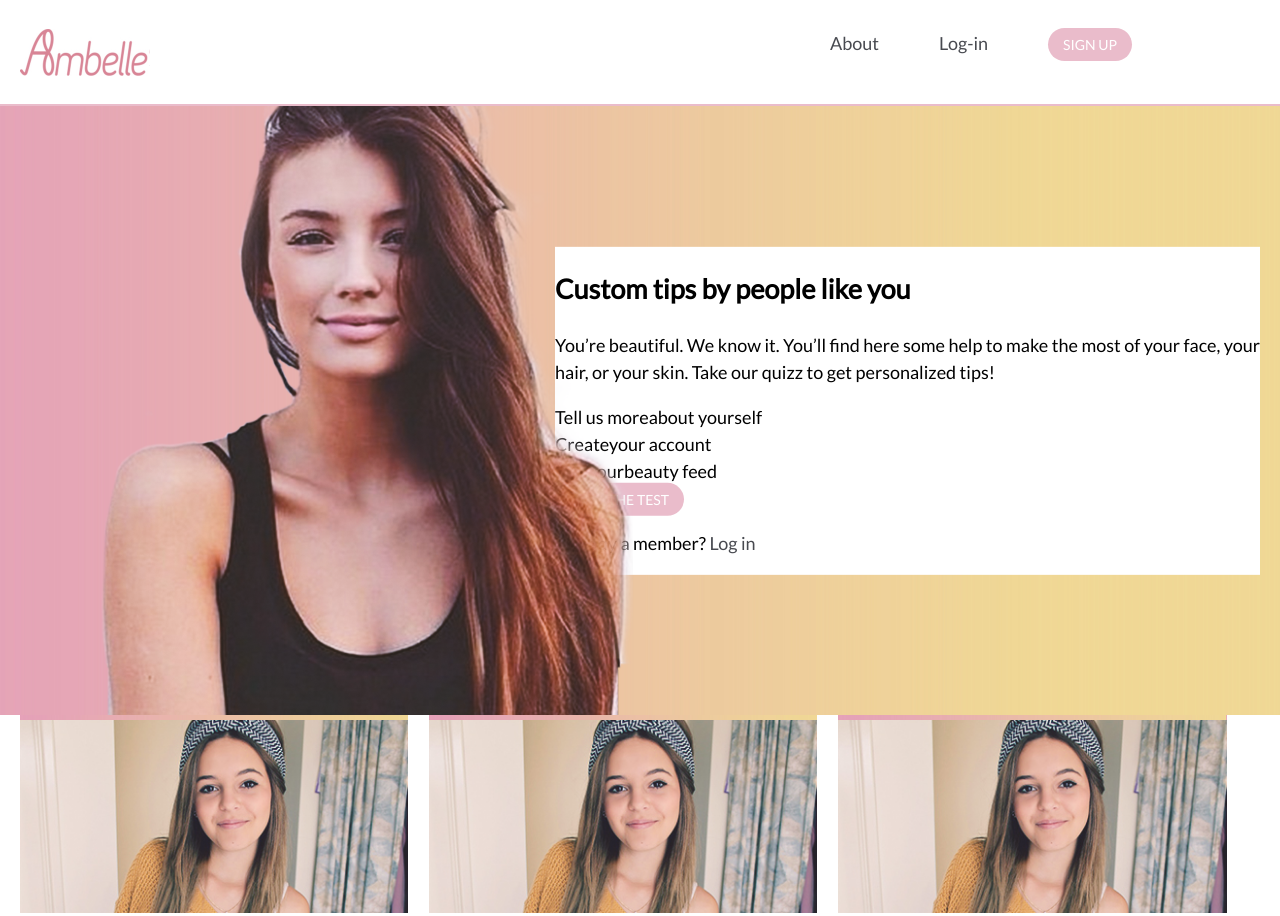
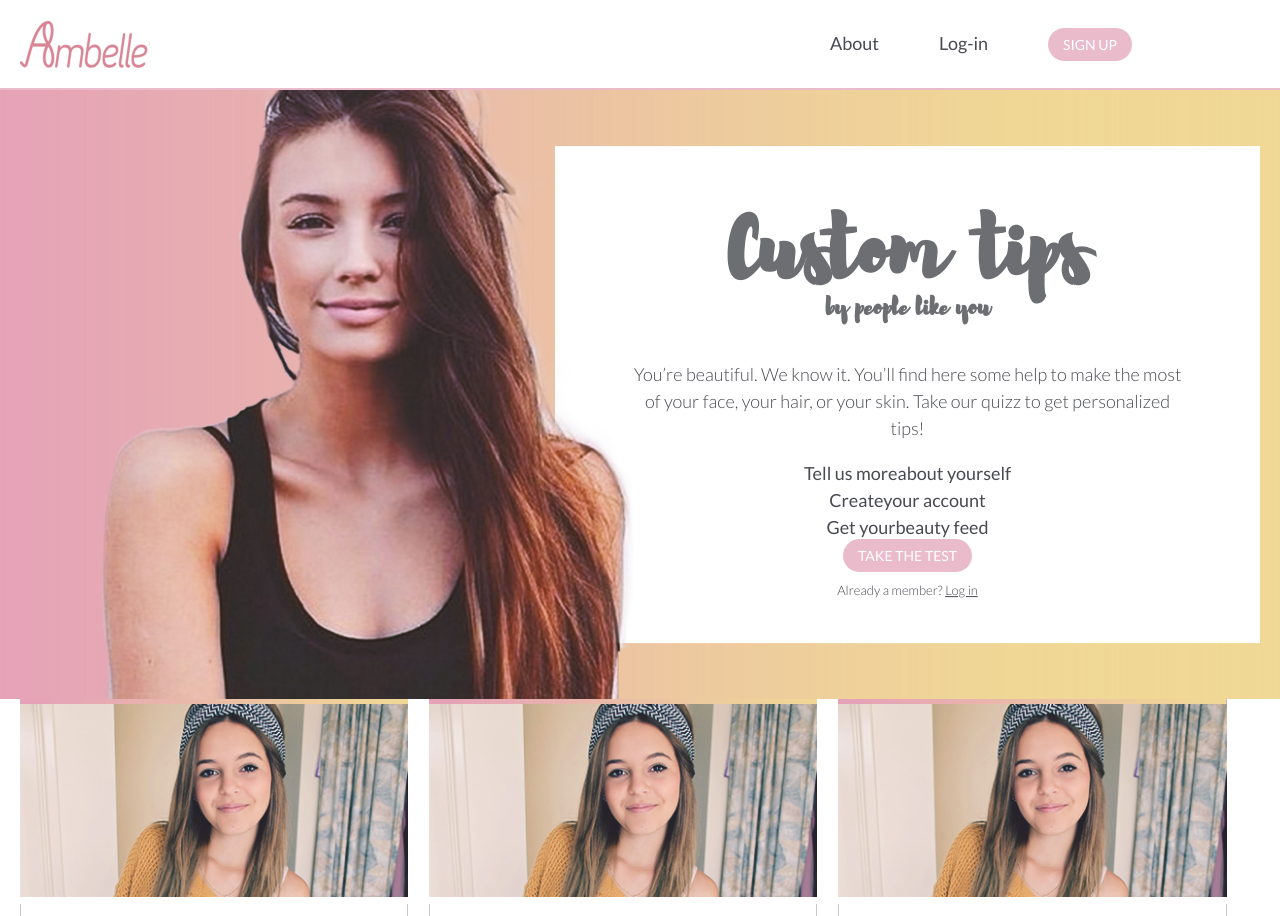
Before and after one commit to maepi/ambelle, a plain HTML site: page index.html in a window 1280 px wide. Shown: the top 916 px of the page. Drawn offline with Linux system fonts and the light colour scheme.

Commit message:
no message

```diff
--- a/css/scss/base/_base.scss
+++ b/css/scss/base/_base.scss
@@ -5,15 +5,16 @@
 body {
     font-family: $font1;
     font-weight: 400;
-    font-size: 1em;
     font-size: 18px;
     line-height: 1.5;
+    color:$grey;
 }
 
 a {
     text-decoration: none;
     color:$color-link;
     @include transition();
+    cursor:pointer;
 }
 
 ::-moz-selection {
@@ -36,11 +37,13 @@ hr {
     padding: 0;
 }
 
-* {
-  -webkit-box-sizing: border-box;
-     -moz-box-sizing: border-box;
-          box-sizing: border-box;
+html {
+  box-sizing: border-box;
 }
+*, *:before, *:after {
+  box-sizing: inherit;
+}
+
 
 img
 {
--- a/css/scss/base/_typos.scss
+++ b/css/scss/base/_typos.scss
@@ -5,7 +5,22 @@
 // = Imports
 // -----------------------------
 
-// = Lato
-// -------------------
 
-/*font-family: 'Lato', sans-serif;*/
+@font-face {
+    font-family: 'Brusher';
+    src: url('fonts/brusher/brusher-regular.eot');
+    src: url('fonts/brusher/brusher-regular.eot?#iefix') format('embedded-opentype'),
+         url('fonts/brusher/brusher-regular.woff2') format('woff2'),
+         url('fonts/brusher/brusher-regular.woff') format('woff'),
+         url('fonts/brusher/brusher-regular.ttf') format('truetype'),
+         url('fonts/brusher/brusher-regular.svg#allerregular') format('svg');
+    font-weight: normal;
+    font-style: normal;
+}
+
+
+
+.specialtypo
+{
+	font-family: 'Brusher', 'Lato', sans-serif;
+}
--- a/css/scss/layout/_header.scss
+++ b/css/scss/layout/_header.scss
@@ -6,6 +6,7 @@
 	background:white;
 	border-bottom: 2px solid $color2;
 	text-align:center;
+
 }
 
 
@@ -13,6 +14,10 @@
 // -----------------------------
 
 @media screen and (min-width: $medium) {
+	.l-header
+	{
+		height:90px;
+	}
 	.ir-logo1
 	{
 		float:left;
@@ -44,7 +49,7 @@
 	background-size:100%;
 	background-position:center center;
 	margin:0 auto;
-	padding:25px 0;
+	height:100%;
 }
 .backgroundsize .ir-logo1
 {
@@ -82,5 +87,10 @@
 			border-bottom:1px solid;
 			color:$grey;
 		}
+		a.btn:hover
+		{
+			border-bottom:1px solid $pink;
+			color:$pink;
+		}
 	}
 }
--- a/css/scss/modules/_slides.scss
+++ b/css/scss/modules/_slides.scss
@@ -9,6 +9,8 @@
     padding:0;
 }
 
+//Structure Responsive
+// -----------------------------
 .m-slide-wrapper
 {
 	position:relative;
@@ -36,8 +38,45 @@
 	position:absolute;
 	top:50%;
 	right:0;
+	padding:30px 74px;
 	z-index:5;
 	-webkit-transform:translateY(-50%);
 	   -moz-transform:translateY(-50%);
 	        transform:translateY(-50%);
 }
+
+//Style
+// -----------------------------
+
+.m-slide
+{
+    text-align:center;
+
+    h2
+    {
+    	opacity:0.8;
+    	margin:40px;
+    	@extend .specialtypo;
+    	font-size:4.5em;
+    	line-height:1;
+    	span
+    	{
+    		display:block;
+    		font-size:0.3em;
+    	}
+    }
+    p
+    {
+    	font-weight: lighter;
+    }
+
+}
+
+.text-mini
+{
+    font-size:13px;
+    a
+    {
+        text-decoration:underline;
+    }
+}
--- a/css/scss/tools/_helpers.scss
+++ b/css/scss/tools/_helpers.scss
@@ -122,6 +122,7 @@
 {
     max-width: 1240px;
     margin-left: auto;
+    height:100%;
     margin-right: auto;
 }
 
--- a/index.html
+++ b/index.html
@@ -11,8 +11,9 @@
         <meta name="keywords" content="mot, mot, mot" />
         <link rel="stylesheet" media="screen" href="css/screen.css">
         <meta name="viewport" content="width=device-width, initial-scale=1.0">
-        <link href='https://fonts.googleapis.com/css?family=Lato:400,300' rel='stylesheet' type='text/css'>
+        <link href='https://fonts.googleapis.com/css?family=Lato:400,300,700' rel='stylesheet' type='text/css'>
         <script src="js/libs/modernizr.js"></script>
+
     </head>
     <body>
         <header role="header" class="l-header">
@@ -32,7 +33,7 @@
             <div class="m-slide">
                 <div class="wrapper m-slide-wrapper">
                     <div class="slide-moving">
-                        <h2><span>Custom tips</span> by people like you</h2>
+                        <h2>Custom tips<span>by people like you</span> </h2>
                         <div>
                             <p>You’re beautiful. We know it. You’ll find here some help to make the most of your face, your hair, or your skin. Take our quizz to get personalized tips!</p>
                             <ul>
@@ -41,7 +42,7 @@
                                 <li><span>Get your</span>beauty feed</li>
                             </ul>
                             <a href="" class="btn">Take the test</a>
-                            <p>Already a member? <a href="">Log in</a></p>
+                            <p class="text-mini ">Already a member? <a href="">Log in</a></p>
                         </div>
                     </div>
                 </div>
```
Also changed, not shown: css/fonts/brusher/License.txt (added), css/fonts/brusher/brusher-Regular.otf (added), css/fonts/brusher/brusher-Regular.ttf (added), css/fonts/brusher/brusher-regular.woff (added), css/fonts/brusher/brusher-regular.woff2 (added), css/img/sprite-icons-slide.jpg (added), css/screen.css, 1 other file.
